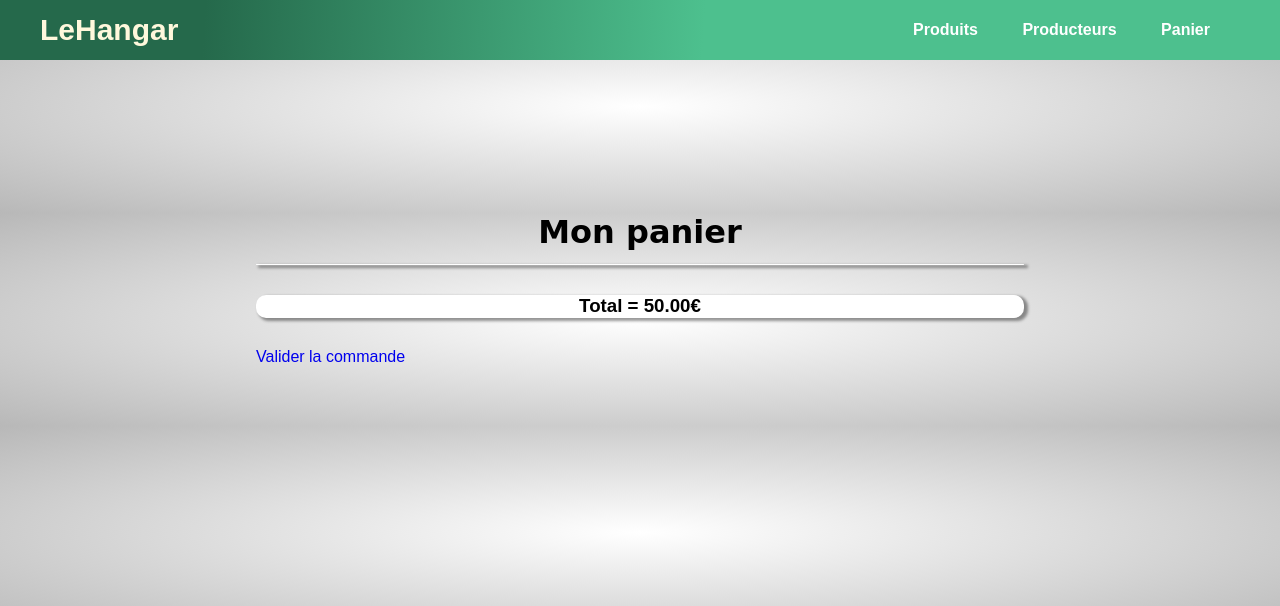
After one commit to Tenebrosful/atelier_1_ciasie_2021_2022, a PHP site: template src/views/panier.html.twig in a window 1280 px wide. The commit adds this page. Shown: the top 606 px of the page. Run offline with PHP 8.4, Linux system fonts and the light colour scheme; the template is opened without the code that fills it, so the values that code supplies are empty; some libraries are stand-ins or nearby versions.

Commit message:
Ajout dans panier ok, affichage panier presque fonctionnel

```diff
--- a/src/views/detail.html.twig
+++ b/src/views/detail.html.twig
@@ -36,7 +36,7 @@
             <p>{{prod.getAmountUnit()}}€ / {{prod.getUnit()}}</p>
             <br>
           </div>
-          <a href="#" class="btn" onclick="add(prix)">Ajouter au panier</a>
+          <input class="btn" onclick="add(prix)">Ajouter au panier</a>
         </div>
       </div>
       <div class="span-detail">
--- /dev/null
+++ b/src/views/panier.html.twig
@@ -0,0 +1,59 @@
+<!DOCTYPE html>
+<html lang="fr" dir="ltr">
+  <head>
+    <meta charset="utf-8">
+    <link rel="stylesheet" href="/css/style.css">
+    <link rel="stylesheet" href="/css/stylework.css">
+    <link rel="stylesheet" href="https://cdn.jsdelivr.net/npm/boxicons@latest/css/boxicons.min.css">
+    <link rel="stylesheet" href="https://pro.fontawesome.com/releases/v5.10.0/css/all.css" integrity="sha384-AYmEC3Yw5cVb3ZcuHtOA93w35dYTsvhLPVnYs9eStHfGJvOvKxVfELGroGkvsg+p" crossorigin="anonymous" />
+    <script src="./js/main.js" defer></script>
+    <title></title>
+  </head>
+  <body>
+    <header>
+      <nav>
+        <ul>
+          <li><a href="#">Produits</a></li>
+          <li><a href="#">Producteurs</a></li>
+          <li><a href="#">Panier</a></li>
+        </ul>
+        <label class="logo">LeHangar</label>
+      </nav>
+    </header>
+    <div class="mt-5">
+    <h1 class="mt-6">Mon panier</h1>
+    <div class="container-detail mt-5 p-1">
+      <div class="span-detail box-shadow bg-white col-2 p-2">
+        <div class="rowProduct">
+        {% for prodorder in panier %}
+          <div class="cell row-2">
+            <img
+              src={{prodorder.getProduit().getUrlImg()}}
+              alt="">
+          </div>
+          <div class="cell">
+            <p>{{prodorder.getProduct().getName()}}</p>
+          </div>
+          <div class="cell">
+            <p>{{prodorder.getProduct().getAmountUnit()}}€ / {{prodorder.getProduct().getUnit()}} x{{prodorder.getQuantity()}}</p>
+          </div>
+          <div class="cell">
+            <p>Michel</p>
+          </div>
+          <div class="cell">
+            <p class="fz-10">prix = {{prodorder.getProduct().getAmontUnit()*prodorder.getQuantity()}}€ </p>
+          </div>
+        {% endfor %}
+        </div>
+      </div>
+      <div class="span-detail box-shadow bg-white p-2">
+        <h3>Total = 50.00€</h3>
+      </div>
+      <div class="p-2">
+        <a class="btnValidate" href="#">Valider la commande</a>
+      </div>
+    </div>
+  </div>
+</body>
+
+</html>
```
Also changed, not shown: config/routes.php (+48 -6 lines), src/views/index.html.twig (+8 -7 lines).
